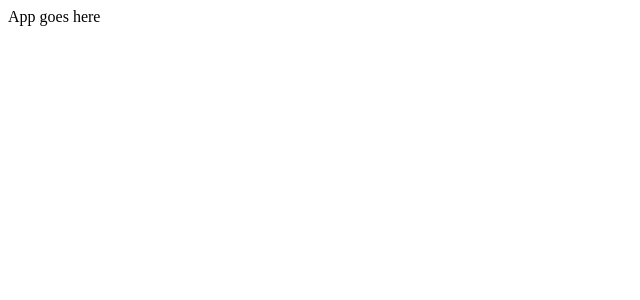
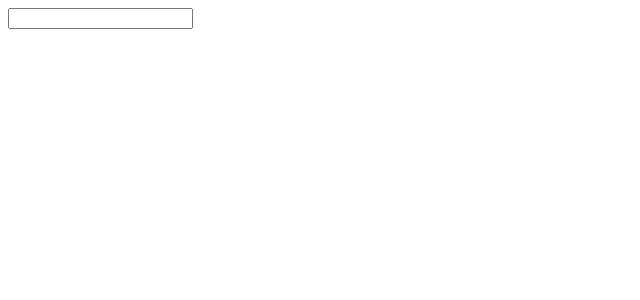
Before and after one commit to BrittanyTinnin/giphy_search, a React (Create React App) app: page / in a window 1280 px wide. Shown: the top 300 px of the page, without its empty margins (0-640 px from the left). Built offline with nearby package versions, Linux system fonts and the light colour scheme.

Commit message:
add input bar

```diff
--- a/src/App.js
+++ b/src/App.js
@@ -1,7 +1,16 @@
 import React from 'react'
+import SearchBar from './components/SearchBar'
 
-const App = () => {
-    return <div>App goes here</div>
+class App extends React.Component {
+
+    render() {
+
+        return (
+        <div>
+            <SearchBar />
+        </div>
+        )
+    }
 }
 
 export default App
--- /dev/null
+++ b/src/components/SearchBar.js
@@ -0,0 +1,14 @@
+import React, { Component } from 'react'
+
+class SearchBar extends Component {
+
+    render() {
+        return (
+        <div>
+            <input type="text" />
+        </div>
+        )
+    }
+}
+
+export default SearchBar
```
